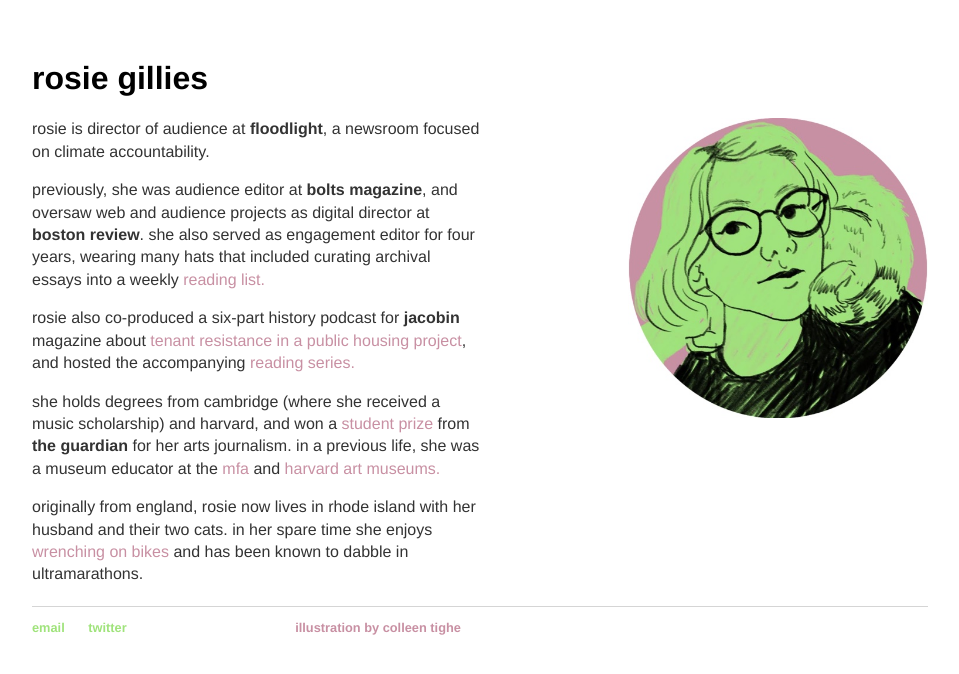
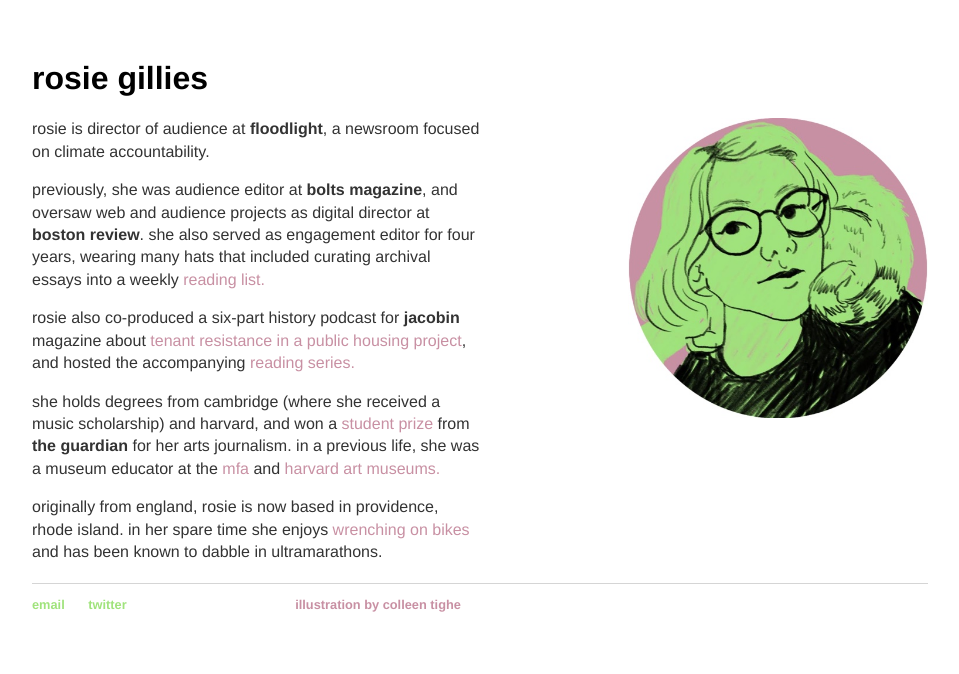
Before and after one commit to rosiebusia/rosiebusia.github.io, a Jekyll site: the page built from index.html, in a window 1280 px wide. Shown: the top 674 px of the page, without its empty margins (88-1047 px from the left). Built offline with Jekyll 4.4.1, drawn with Linux system fonts in a browser that asks for light colours.

Commit message:
Update index.html

```diff
--- a/index.html
+++ b/index.html
@@ -9,5 +9,5 @@
 <p>previously, she was audience editor at <b>bolts magazine</b>, and oversaw web and audience projects as </b>digital director at <b>boston review</b>. she also served as engagement editor for four years, wearing many hats that included curating archival essays into a weekly <a href="http://bostonreview.net/authors/rosie-gillies" target="_blank">reading list.</a></p>
 <p>rosie also co-produced a six-part history podcast for <b>jacobin</b> magazine about <a href="https://www.peopleshistorypod.net" target="_blank">tenant resistance in a public housing project</a>, and hosted the accompanying <a href="https://podcasts.apple.com/us/podcast/a-peoples-anthology/id1555138719">reading series.</a></p>
 	<p>she holds degrees from cambridge (where she received a music scholarship) and harvard, and won a <a href=" https://scrible.com/s/6bP6Q" target="_blank">student prize</a> from <b>the guardian</b> for her arts journalism. in a previous life, she was a museum educator at the <a href="https://www.wickedlocal.com/story/village-news/2017/01/29/fantastical-creatures-art-program-in/22586482007/" target="_blank">mfa</a> and <a href="https://news.harvard.edu/gazette/story/2016/04/the-link-between-art-and-history/" target="blank">harvard art museums.</a></p>
-	<p>originally from england, rosie now lives in rhode island with her husband and their two cats. in her spare time she enjoys <a href="https://leftylooseybikecollective.org/" target="_blank">wrenching on bikes </a> and has been known to dabble in ultramarathons.</p>
+	<p>originally from england, rosie is now based in providence, rhode island. in her spare time she enjoys <a href="https://leftylooseybikecollective.org/" target="_blank">wrenching on bikes </a> and has been known to dabble in ultramarathons.</p>
 </div><!-- /.blurb -->
```
